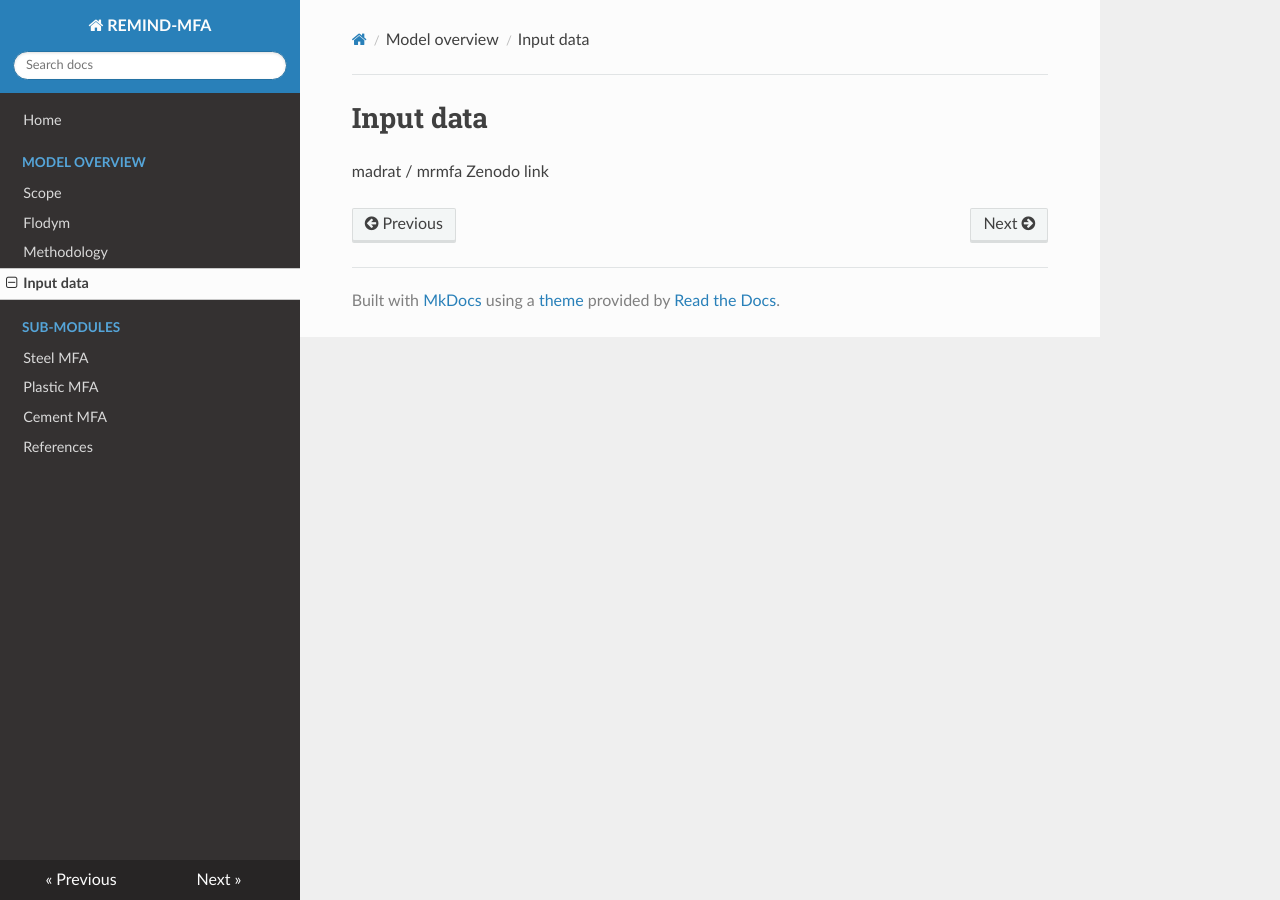
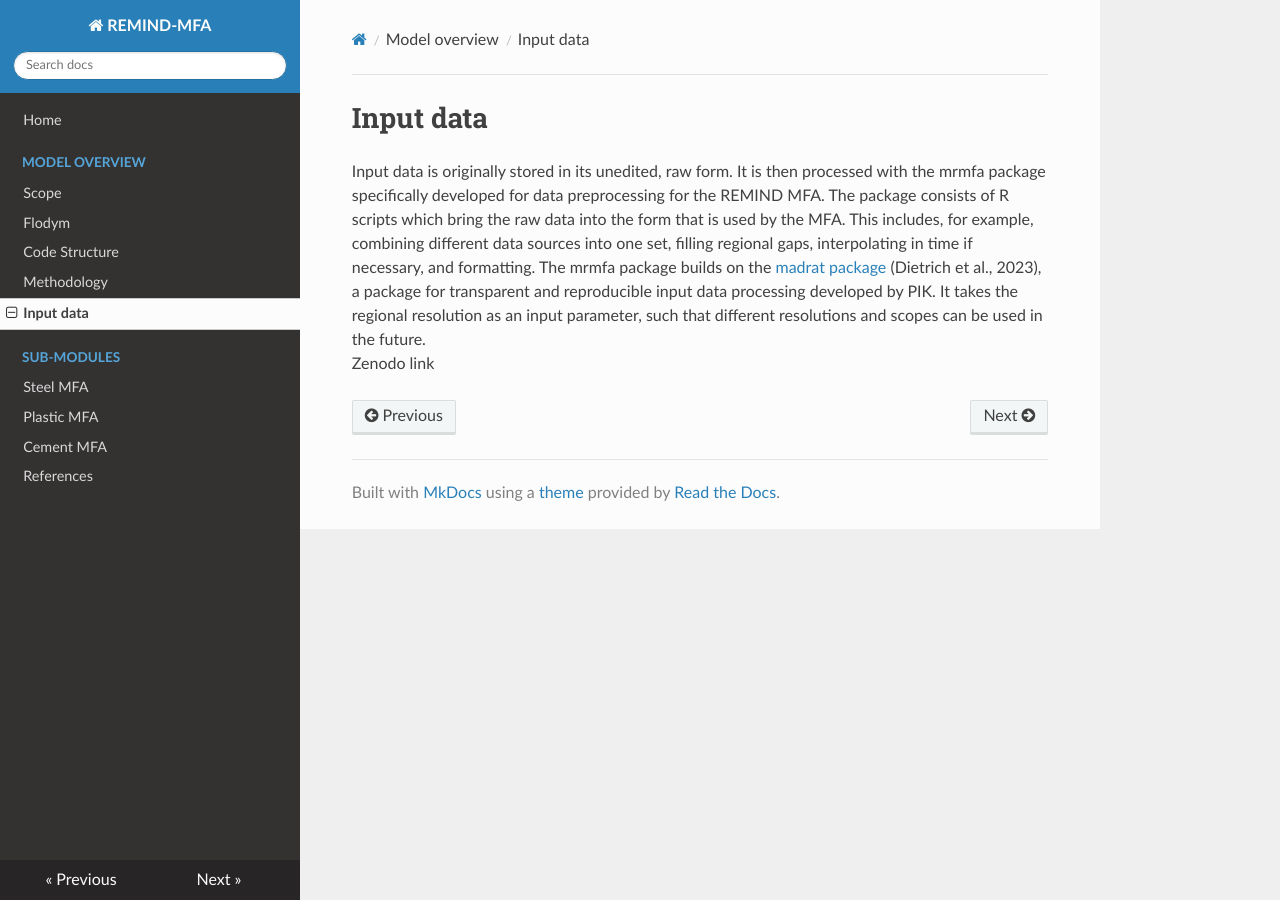
Before and after one commit to pik-piam/remind-mfa, an MkDocs documentation site: the page built from docs/input_data.md, in a window 1280 px wide. Built offline with MkDocs 1.6.1, drawn with Linux system fonts in a browser that asks for light colours; nearby versions of some CDN libraries.

Commit message:
update docu on methodology and input data

```diff
--- a/docs/input_data.md
+++ b/docs/input_data.md
@@ -1,3 +1,3 @@
 # Input data
-madrat / mrmfa
+Input data is originally stored in its unedited, raw form. It is then processed with the mrmfa package specifically developed for data preprocessing for the REMIND MFA. The package consists of R scripts which bring the raw data into the form that is used by the MFA. This includes, for example, combining different data sources into one set, filling regional gaps, interpolating in time if necessary, and formatting. The mrmfa package builds on the [madrat package](https://github.com/pik-piam/madrat) (Dietrich et al., 2023), a package for transparent and reproducible input data processing developed by PIK. It takes the regional resolution as an input parameter, such that different resolutions and scopes can be used in the future.
 Zenodo link
--- a/mkdocs.yml
+++ b/mkdocs.yml
@@ -4,6 +4,7 @@ nav:
   - Model overview:
       - Scope: scope.md
       - Flodym: flodym.md
+      - Code Structure: code_structure.md
       - Methodology: methodology.md
       - Input data: input_data.md
   - Sub-modules:
```
Also changed, not shown: docs/methodology.md (+12 -3 lines).
